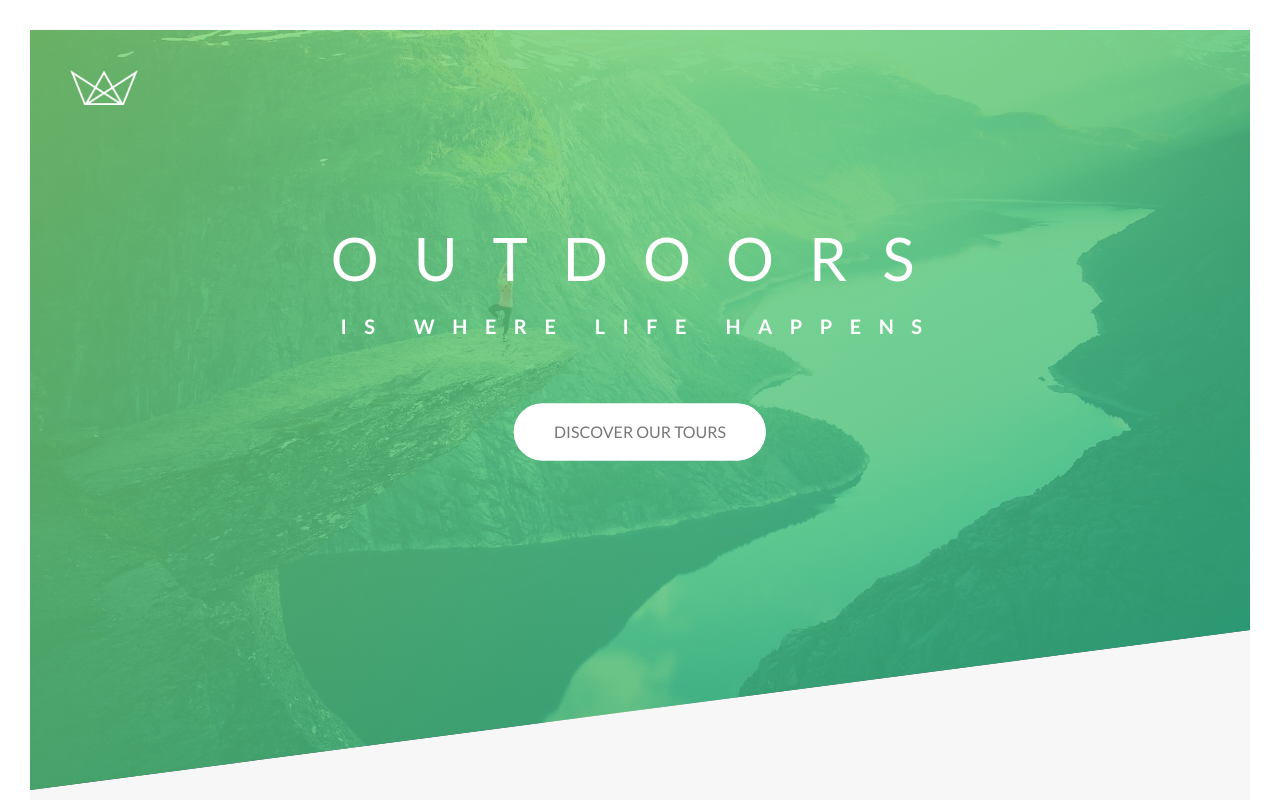
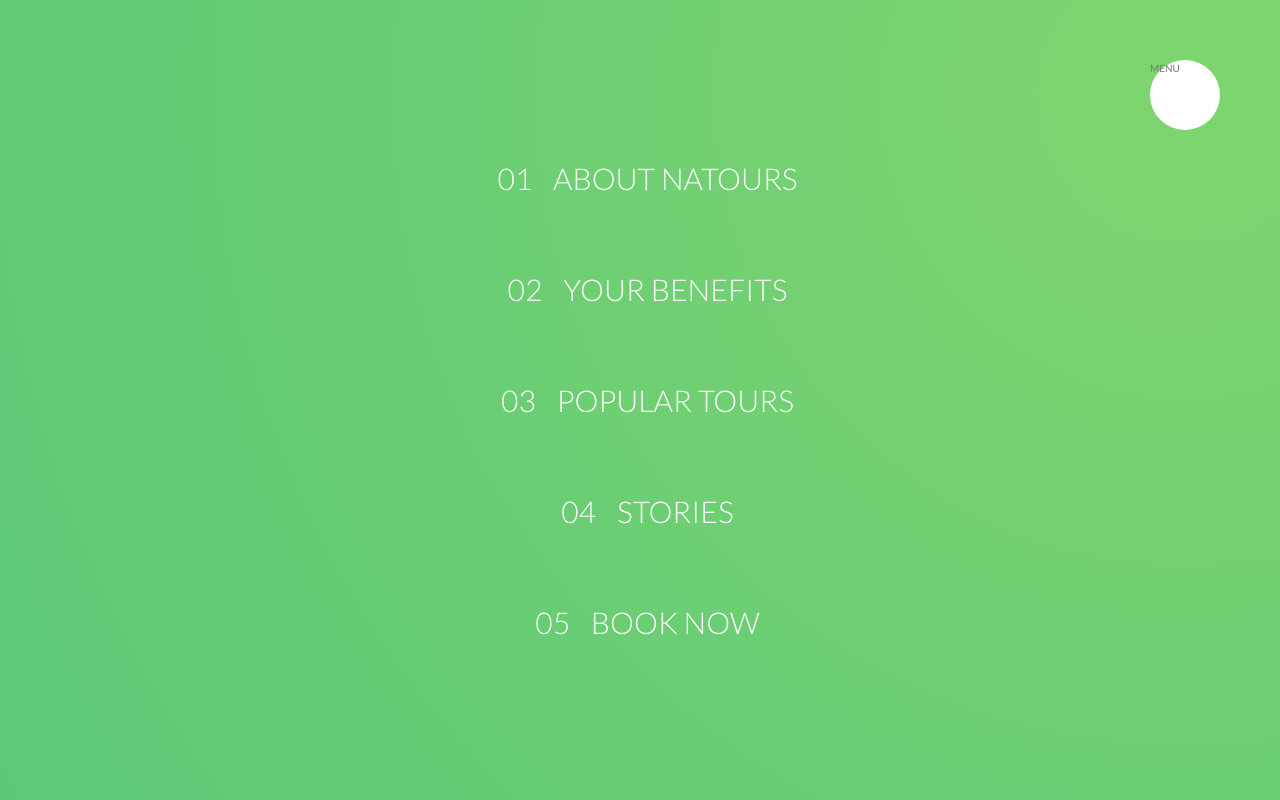
Before and after one commit to arnoldtherigan15/Natours, a website: page index.html in a window 1280 px wide. Shown: the top 800 px of the page. Drawn offline with Linux system fonts and the light colour scheme.

Commit message:
add navigation

```diff
--- a/index.html
+++ b/index.html
@@ -13,6 +13,20 @@
         <title>Natours | Exciting tours for adventurous people</title>
     </head>
     <body>
+        <div class="navigation">
+            <input type="checkbox" class="navigation__checkbox" id="navi-toggle">
+            <label for="navi-toggle" class="navigation__button">MENU</label>
+            <div class="navigation__background">&nbsp;</div>
+            <nav class="navigation__nav">
+                <ul class="navigation__list">
+                    <li class="navigation__item"><a href="#" class="navigation__link"><span>01</span> About natours</a></li>
+                    <li class="navigation__item"><a href="#" class="navigation__link"><span>02</span> Your benefits</a></li>
+                    <li class="navigation__item"><a href="" class="navigation__link"><span>03</span> Popular tours</a></li>
+                    <li class="navigation__item"><a href="" class="navigation__link"><span>04</span> Stories</a></li>
+                    <li class="navigation__item"><a href="" class="navigation__link"><span>05</span> Book now</a></li>
+                </ul>
+            </nav>
+        </div>
         <header class="header">
             <div class="header__logo-box">
                 <img class="header__logo" src="./img/logo-white.png" alt="logo">
--- /dev/null
+++ b/sass/layout/_navigation.scss
@@ -0,0 +1,72 @@
+.navigation {
+    &__checkbox {
+
+    }
+    &__button {
+        background-color: $color-white;
+        height: 7rem;
+        width: 7rem;
+        position: fixed;
+        top: 6rem;
+        right: 6rem;
+        border-radius: 50%;
+        z-index: 2000;
+    }
+    &__background {
+        height: 6rem;
+        width: 6rem;
+        border-radius: 50%;
+        position: fixed;
+        top: 6.5rem;
+        right: 6.5rem;
+        z-index: 1000;
+        background-image: radial-gradient($color-primary-light, $color-primary-dark);
+        transform: scale(80);
+    }
+    &__nav {
+        height: 100vh;
+        width: 100%;
+        position: fixed;
+        top: 0;
+        left: 0;
+        z-index: 1500;
+    }
+    &__link {
+        &:link,
+        &:visited {
+            display: inline-block;
+            font-size: 3rem;
+            font-weight: 300;
+            color: $color-white;
+            text-decoration: none;
+            text-transform: uppercase;
+            background-image: linear-gradient(120deg, transparent 0%, transparent 50%, $color-white 50%);
+            padding: 1rem 2rem;
+            background-size: 250%;
+            transition: all .4s;
+
+            span {
+                display: inline-block;
+                padding: 1.5rem;
+            }
+        }
+
+        &:hover,
+        &:active {
+            background-position: 100%;
+            color: $color-primary;
+            transform: translateX(1rem);
+        }
+    }
+    &__list {
+        position: absolute;
+        top: 50%;
+        left: 50%;
+        transform: translate(-50%,-50%);
+        list-style: none;
+        text-align: center;
+    }
+    &__item {
+        margin: 1rem;
+    }
+}
--- a/sass/main.scss
+++ b/sass/main.scss
@@ -20,3 +20,4 @@
 @import "layout/header";
 @import "layout/grid";
 @import "layout/footer";
+@import "layout/navigation";
```
Also changed, not shown: css/style.css.
